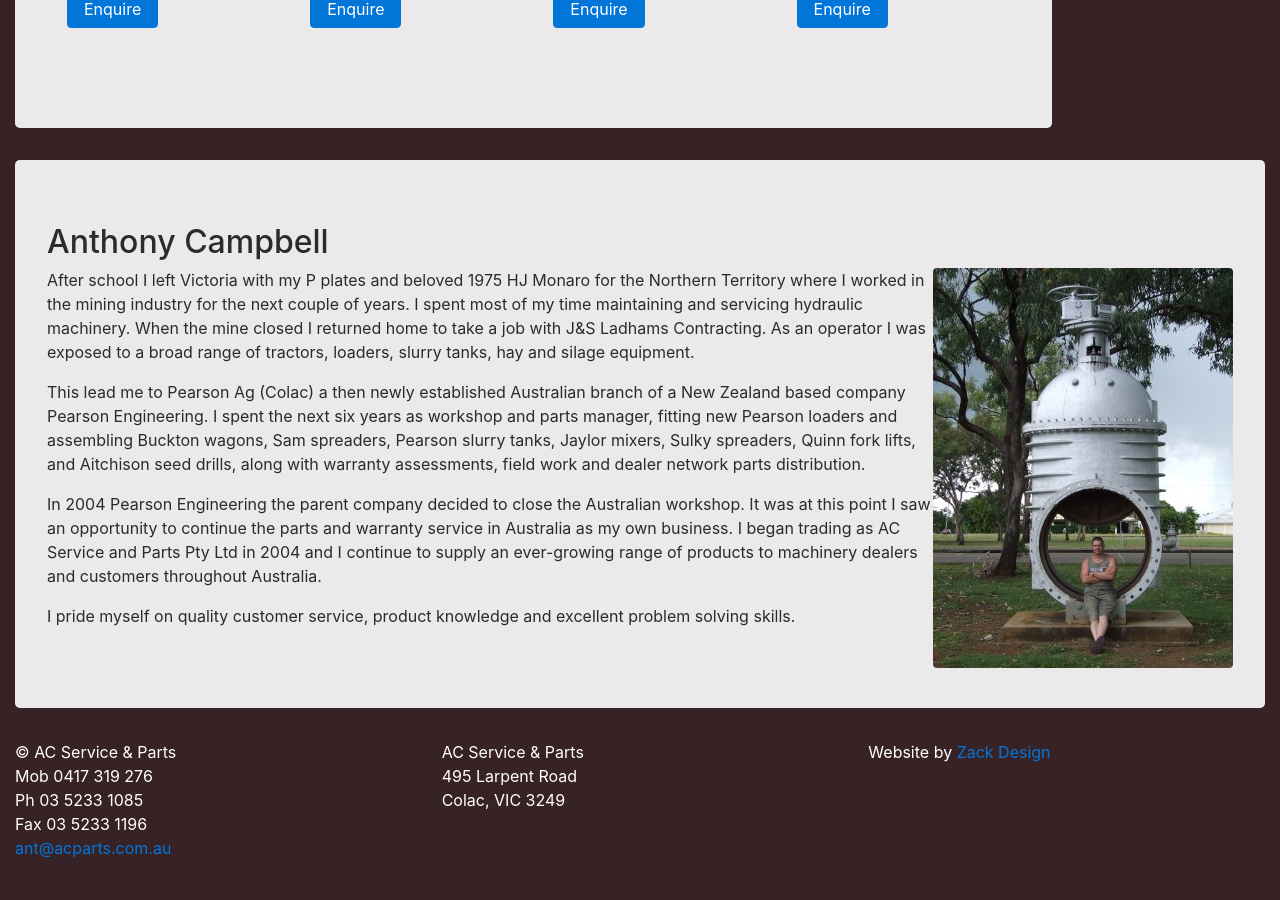
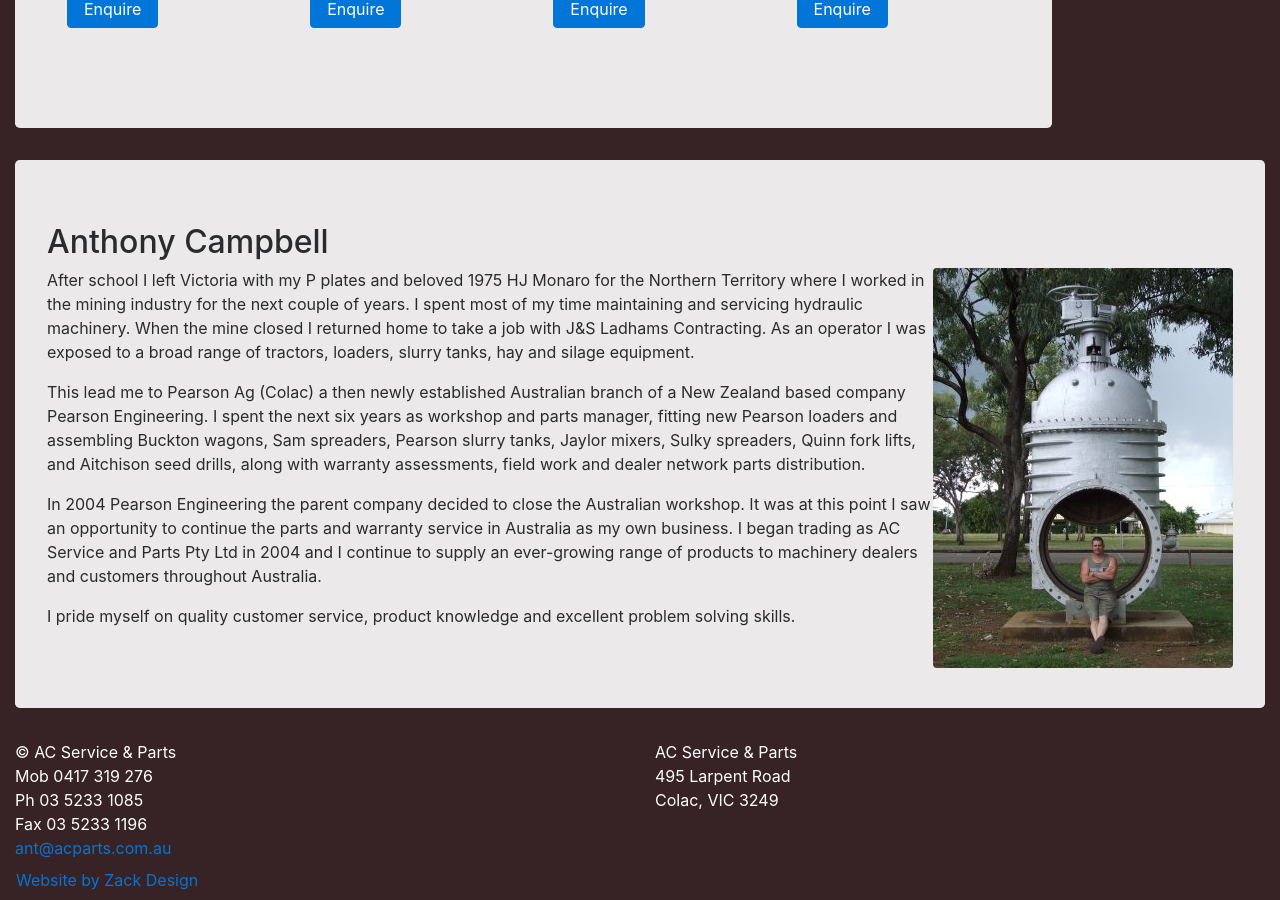
Before and after one commit to zackdesign/acparts.github.io, a Jekyll site: the page built from index.md, in a window 1280 px wide and 900 px high, scrolled down 4293 px. Built offline with Jekyll 4.4.1, drawn with Linux system fonts in a browser that asks for light colours; nearby versions of some CDN libraries; before the commit the page ends 5153 px from its top, so only the background shows below that.

Commit message:
Removed site tagline to bottom

```diff
--- a/_layouts/home.html
+++ b/_layouts/home.html
@@ -173,11 +173,10 @@
           495 Larpent Road<br>
           Colac, VIC 3249<br>
         </div>
-        <div class="col">
-          Website by <a href="https://zackdesign.biz">Zack Design</a>
-        </div>
       </div>
     </div>
+
+    <div class="navbar"><a href="https://zackdesign.biz">Website by Zack Design</a></div>
 
     <script src="https://code.jquery.com/jquery-3.1.1.slim.min.js" integrity="sha384-A7FZj7v+d/sdmMqp/nOQwliLvUsJfDHW+k9Omg/a/EheAdgtzNs3hpfag6Ed950n" crossorigin="anonymous"></script>
     <script src="https://cdnjs.cloudflare.com/ajax/libs/tether/1.4.0/js/tether.min.js" integrity="sha384-DztdAPBWPRXSA/3eYEEUWrWCy7G5KFbe8fFjk5JAIxUYHKkDx6Qin1DkWx51bBrb" crossorigin="anonymous"></script>
```
